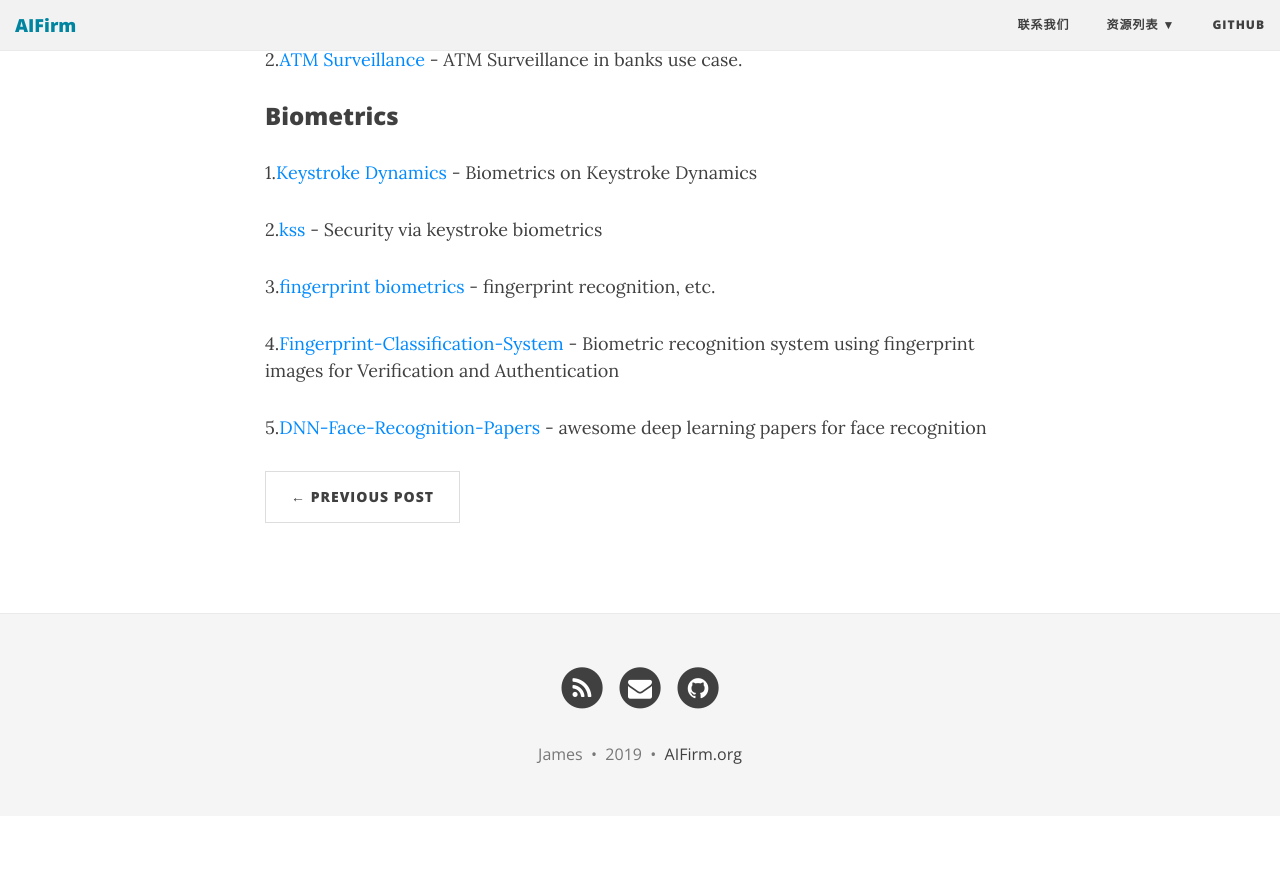
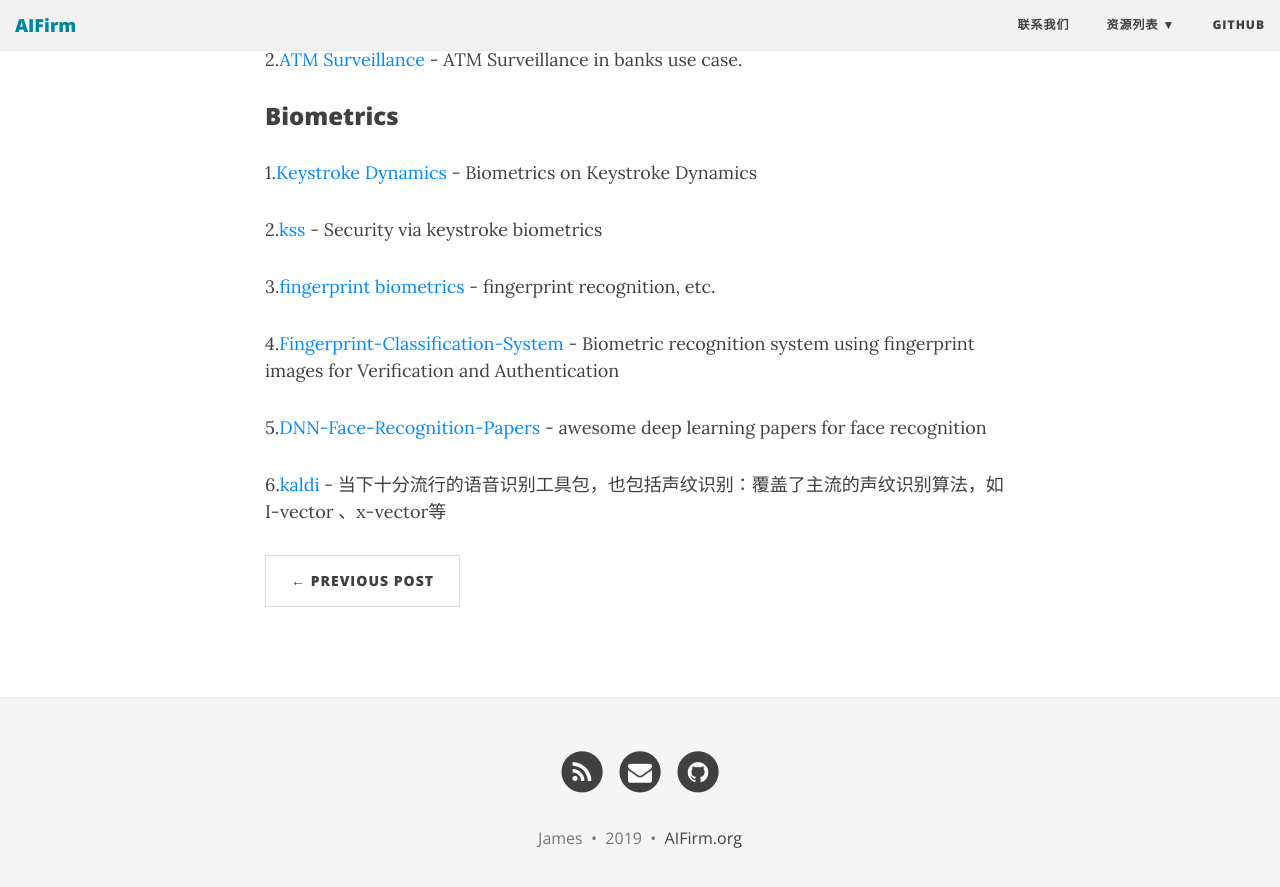
Before and after one commit to AIFirm/AIFirm.github.io, a Jekyll site: the page built from _posts/2019-06-15-github-ai-applications-of-banking-and-insturance.md, in a window 1280 px wide and 900 px high, scrolled down 2141 px. Shown: the top 887 px of the window. Built offline with Jekyll 4.4.1, drawn with Linux system fonts in a browser that asks for light colours; nearby versions of some CDN libraries; before the commit the page ends 2957 px from its top, so only the background shows below that.

Commit message:
20190616-1

```diff
--- a/_posts/2019-06-15-github-ai-applications-of-banking-and-insturance.md
+++ b/_posts/2019-06-15-github-ai-applications-of-banking-and-insturance.md
@@ -73,3 +73,5 @@
 4.[Fingerprint-Classification-System](https://github.com/Rubens10010/Fingerprint-Classification-System) - Biometric recognition system using fingerprint images for Verification and Authentication
 
 5.[DNN-Face-Recognition-Papers](https://github.com/L706077/DNN-Face-Recognition-Papers) - awesome deep learning papers for face recognition
+
+6.[kaldi](https://github.com/kaldi-asr/kaldi) - 当下十分流行的语音识别工具包，也包括声纹识别：覆盖了主流的声纹识别算法，如I-vector 、x-vector等
```
